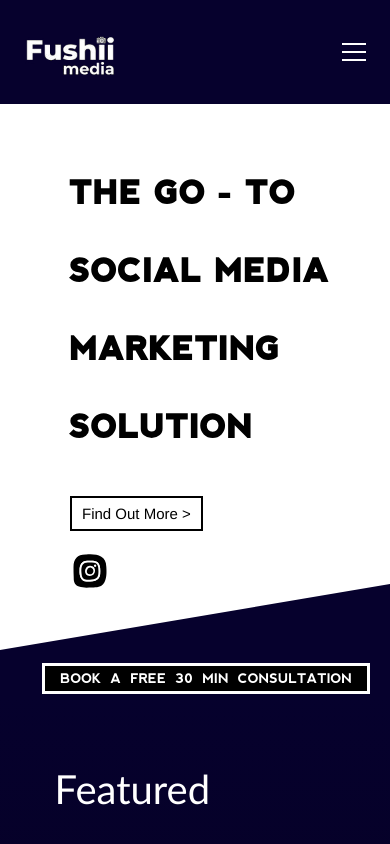
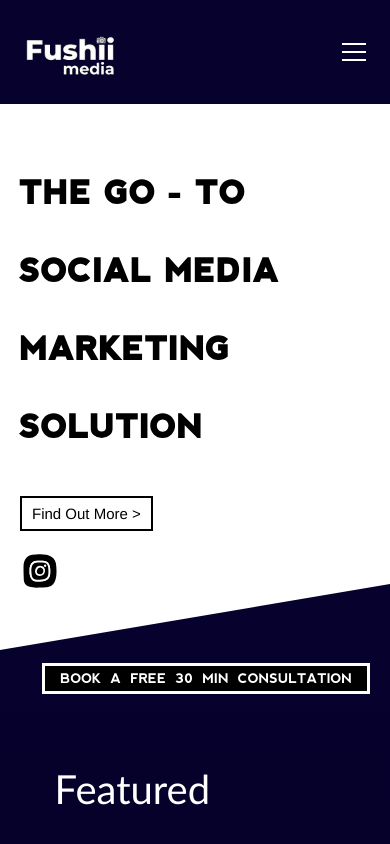
Before and after one commit to bugcrusher07/FushiiMedia, a Next.js app in the folder fushiimediafrontend/: page / in a window 390 px wide. Shown: the top 844 px of the page. Built offline with nearby package versions, Linux system fonts and the light colour scheme.

Commit message:
plZ god plz

```diff
--- a/fushiimediafrontend/app/page.module.css
+++ b/fushiimediafrontend/app/page.module.css
@@ -501,7 +501,7 @@ height:1400px;
 }
 
 .idkm{
-  height:1500px;
+  height:1900px;
 }
 .option_svg{
   margin-left:50px;
@@ -554,13 +554,13 @@ height:1400px;
 }
 
 .idkm{
-  height:1700px;
+  height:2200px;
 }
 }
 
 @media (max-width:430px){
   .idkm{
-    height:1900px;
+    height:2500px;
   }
 }
 
@@ -579,11 +579,11 @@ height:1400px;
 }
 
 .text_container{
-  margin-left:70px;
+  margin-left:20px;
   font-size:8vw;
 }
 .svg_container,.first_button_container{
-  margin-left:70px;
+  margin-left:20px;
 }
 
 }
```
